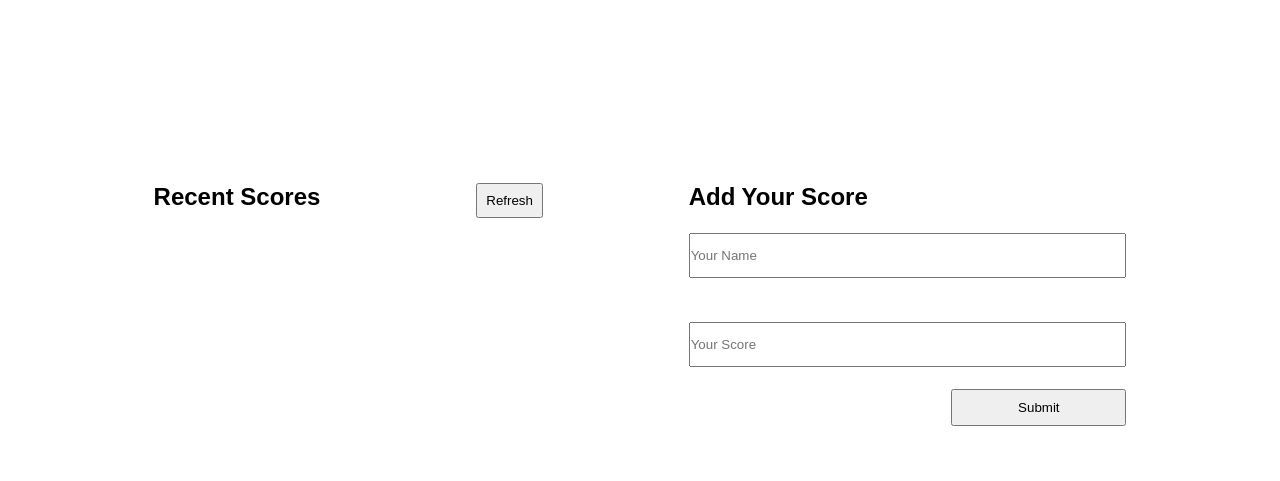
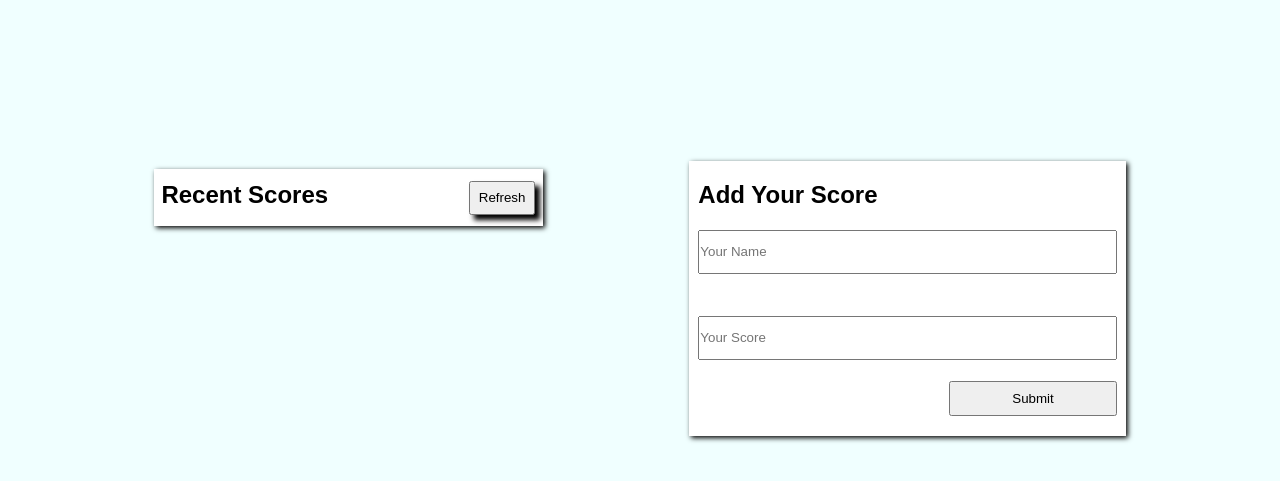
Before and after one commit to imubarak234/Leaderboard, a website built with webpack: page src/index.html in a window 1280 px wide. Shown: the part 129-610 px from the top of the page. Built offline with nearby package versions, Linux system fonts and the light colour scheme; no server answers.

Commit message:
project styling

```diff
--- a/src/index.html
+++ b/src/index.html
@@ -22,8 +22,8 @@
         <section class="add-section flex direction">
           <h2>Add Your Score</h2>
           <form class="flex direction" id="forms">
-            <input type="text" id="name" placeholder="Your Name" aria-required="true" required>
-            <input type="text" id='score' placeholder="Your Score" aria-required="true" required>
+            <input type="text" id="name" placeholder="Your Name" >
+            <input type="text" id='score' placeholder="Your Score">
             <button type="submit" id="adding">Submit</button>
           </form>
         </section>
--- a/src/index.js
+++ b/src/index.js
@@ -34,6 +34,7 @@ const addToPage = (name, score) => {
   message.innerHTML = `${name}: ${score}`;
   leader.addToEnd(name, score);
   if (count % 2 === 0) { maindiv.style.backgroundColor = 'grey'; }
+  hold.style.border = '2px solid black';
   count += 1;
 };
 
@@ -57,6 +58,7 @@ add.addEventListener('click', () => {
       .catch((error) => {
         console.error('Error: ', error);
       });
+    form.reset();
   }
 });
 
--- a/src/style.css
+++ b/src/style.css
@@ -8,6 +8,7 @@ html,
 body {
   height: 100%;
   font-family: Arial, Helvetica, sans-serif;
+  background-color: azure;
 }
 
 .flex {
@@ -40,6 +41,8 @@ h1 {
 .refresh-section {
   width: 40%;
   height: auto;
+  background-color: white;
+  box-shadow: 2px 2px 5px black;
 }
 
 form button {
@@ -50,11 +53,15 @@ form button {
 
 .refresh-section button {
   padding: 2%;
+  box-shadow: 5px 5px 5px black;
 }
 
 .add-section {
   width: 45%;
   height: auto;
+  background-color: white;
+  box-shadow: 2px 2px 5px black;
+  padding: 2% 1%;
 }
 
 form input {
@@ -64,7 +71,7 @@ form input {
 
 .inner {
   justify-content: space-between;
-  padding: 3% 0;
+  padding: 3% 2%;
 }
 
 .divs-in {
```
